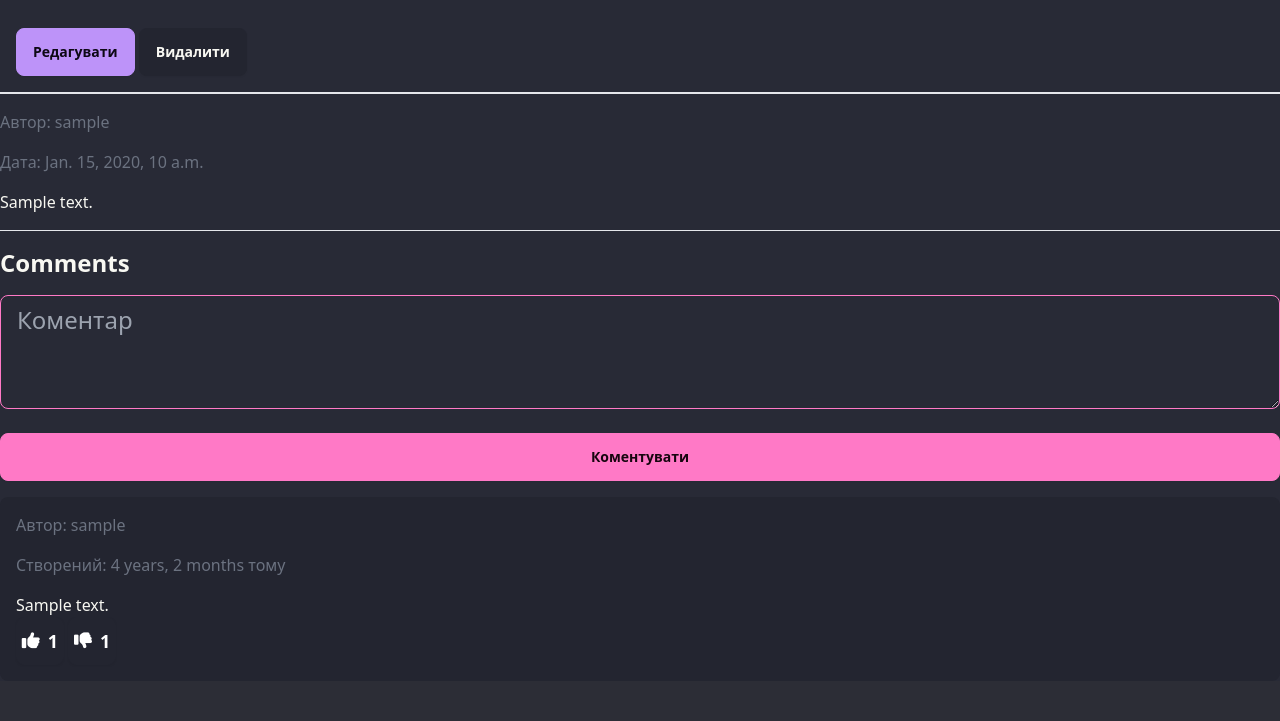
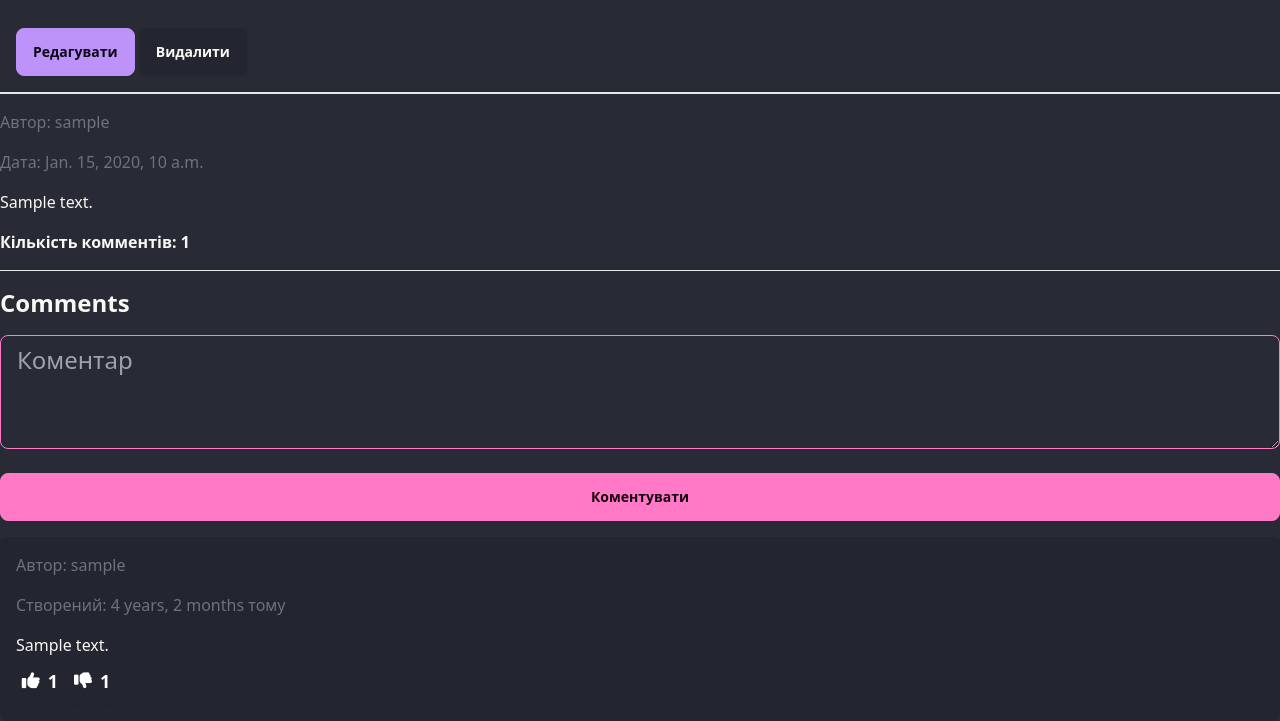
Before and after one commit to Apollo-15/My-first-site--C2L8-Python-, a Django app: page /article/post/1/ in a window 1280 px wide. Shown: the part 508-1229 px from the top of the page. Before the commit the page ends 1157 px from the top, so only its background shows below. Run offline with Django 5.2, Linux system fonts and the light colour scheme; a user stored in the database is signed in; tables that the repository leaves empty hold one stand-in row (values such as "Sample post"); grey boxes marked "Sample" are stand-in pictures; some libraries are stand-ins or nearby versions.

Commit message:
comments in post counter

```diff
--- a/apps/blog/templates/blog/detail.html
+++ b/apps/blog/templates/blog/detail.html
@@ -20,6 +20,7 @@
     <p class="text-gray-500 mb-4">Автор: {{ post.author }}</p>
     <p class="text-gray-500 mb-4">Дата: {{ post.created_at }}</p>
     <p class="mb-4">{{ post.content }}</p>
+    <p class = "text-1xl font-bold mb-1">Кількість комментів: {{ post.comments.count }} </p>
     <!-- <a href="{% url 'article:index' %}" class="btn btn-primary">Назад</a> -->
 
     <hr class="my-4">
```
